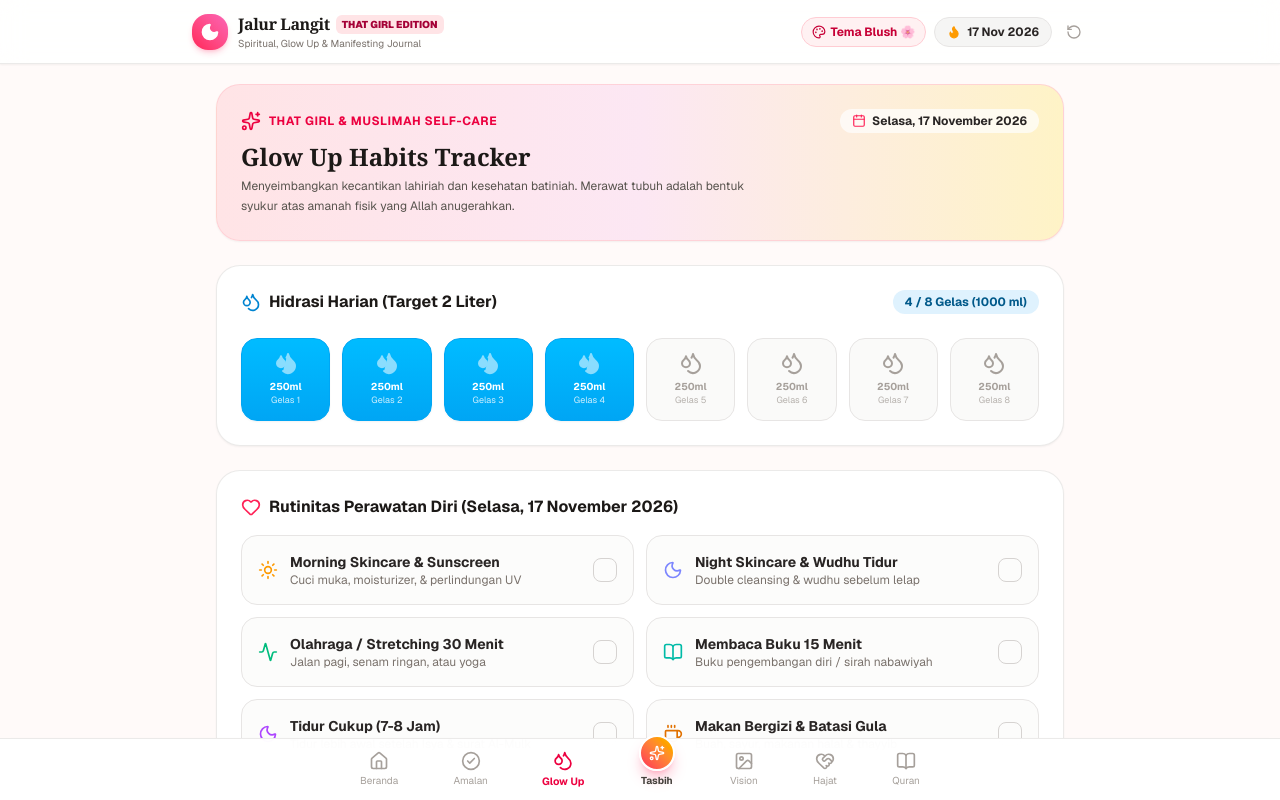
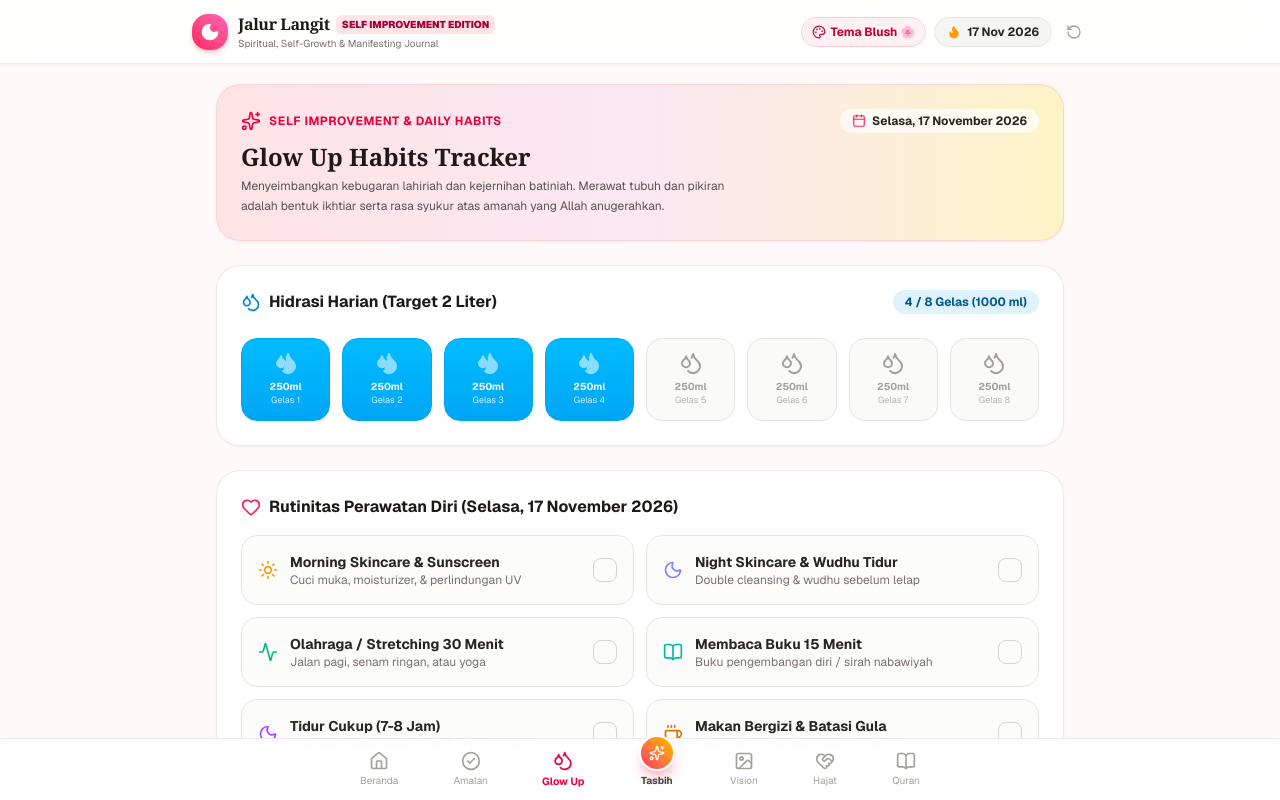
Before and after one commit to wildanishaq31-spec/jalur-langit-app, a Next.js app: page / in a window 1280 px wide. Both pictures are taken after a click on the button "Glow Up". Shown: the top 800 px of the page. Built offline with nearby package versions, Linux system fonts and the light colour scheme.

Commit message:
refactor(branding): remove 'that girl' and gender-exclusive labels for universal self-improvement target

```diff
--- a/src/components/Navigation.tsx
+++ b/src/components/Navigation.tsx
@@ -60,11 +60,11 @@ export const Navigation: React.FC<NavigationProps> = ({ activeTab, onTabChange }
                     ? 'bg-rose-100 text-rose-800 dark:bg-rose-950/80 dark:text-rose-300'
                     : 'bg-amber-100 text-amber-800 dark:bg-amber-950/80 dark:text-amber-300'
                 }`}>
-                  That Girl Edition
+                  Self Improvement Edition
                 </span>
               </div>
               <p className="text-[10px] text-stone-500 dark:text-stone-400">
-                Spiritual, Glow Up & Manifesting Journal
+                Spiritual, Self-Growth & Manifesting Journal
               </p>
             </div>
           </div>
--- a/src/components/tabs/GlowUpTab.tsx
+++ b/src/components/tabs/GlowUpTab.tsx
@@ -72,7 +72,7 @@ export const GlowUpTab: React.FC = () => {
         <div className="flex items-center justify-between mb-2">
           <div className="flex items-center gap-2 text-rose-600 dark:text-rose-400">
             <Sparkles className="w-5 h-5" />
-            <span className="text-xs font-bold uppercase tracking-wider">That Girl & Muslimah Self-Care</span>
+            <span className="text-xs font-bold uppercase tracking-wider">Self Improvement & Daily Habits</span>
           </div>
 
           <div className="flex items-center gap-1.5 px-3 py-1 rounded-full bg-white/70 dark:bg-black/30 text-xs font-bold text-stone-800 dark:text-stone-200">
@@ -85,7 +85,7 @@ export const GlowUpTab: React.FC = () => {
           Glow Up Habits Tracker
         </h1>
         <p className="text-xs text-stone-600 dark:text-stone-300 mt-1 max-w-lg leading-relaxed">
-          Menyeimbangkan kecantikan lahiriah dan kesehatan batiniah. Merawat tubuh adalah bentuk syukur atas amanah fisik yang Allah anugerahkan.
+          Menyeimbangkan kebugaran lahiriah dan kejernihan batiniah. Merawat tubuh dan pikiran adalah bentuk ikhtiar serta rasa syukur atas amanah yang Allah anugerahkan.
         </p>
       </div>
 
--- a/src/components/tabs/VisionBoardTab.tsx
+++ b/src/components/tabs/VisionBoardTab.tsx
@@ -27,7 +27,7 @@ const AFFIRMATION_PRESETS = [
   'Rezekiku sudah dijamin oleh Allah Yang Maha Kaya. Tugasku adalah taat, berikhtiar, dan berbaik sangka.',
   'Aku melepaskan rasa cemas dan menyerahkan seluruh urusanku kepada sebaik-baiknya Perencana.',
   'Setiap kebaikan dan amalan yang kulakukan hari ini akan menjadi pembuka kemudahan di masa depan.',
-  'Aku pantas bahagia, sukses, dan menjadi pribadi sholehah yang membawa manfaat bagi banyak orang.'
+  'Aku pantas bahagia, sukses, dan menjadi pribadi yang bertakwa, berkualitas, serta membawa manfaat bagi banyak orang.'
 ];
 
 export const VisionBoardTab: React.FC = () => {
--- a/src/types/index.ts
+++ b/src/types/index.ts
@@ -69,7 +69,7 @@ export interface DailyTasbihProgress {
   completedPresetIds: string[];
 }
 
-// --- NEW TYPES BASED ON "THAT GIRL / MEGA BUNDLE" SPREADSHEET ---
+// --- SELF-IMPROVEMENT & HABITS TRACKER TYPES ---
 
 export interface VisionBoardItem {
   id: string;
```
Also changed, not shown: 1 other file (tests, documents, lock files or other folders).
